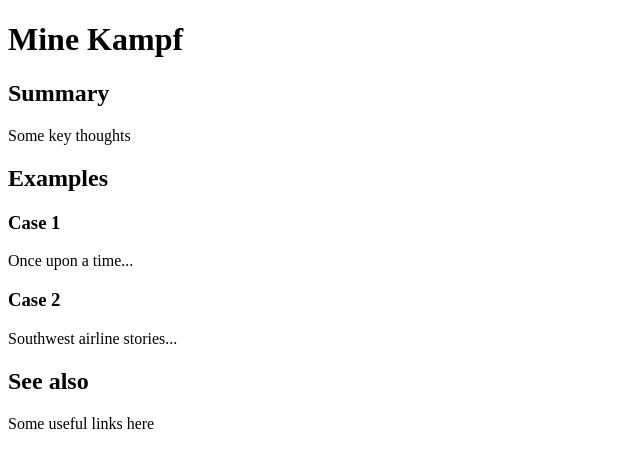
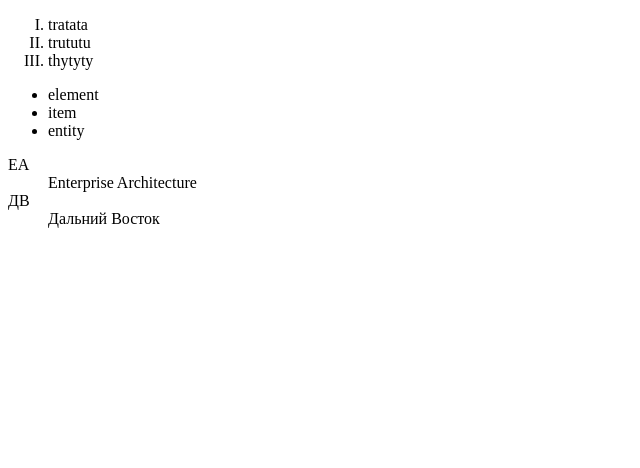
Before and after one commit to AndrewBiz/learn-html, a plain HTML site: page my-site/index.html in a window 1280 px wide. Shown: the whole page, without its empty margins (0-640 px from the left). Drawn offline with Linux system fonts and the light colour scheme.

Commit message:
lesson 6

```diff
--- a/my-site/index.html
+++ b/my-site/index.html
@@ -2,18 +2,24 @@
 <html>
   <head>
     <meta charset="utf-8" />
-    <title>html lesson 5</title>
+    <title>html lesson 6</title>
   </head>
   <body>
-    <h1>Mine Kampf</h1>
-    <h2>Summary</h2>
-    <p>Some key thoughts</p>
-    <h2>Examples</h2>
-    <h3>Case 1</h3>
-    <p>Once upon a time...</p>
-    <h3>Case 2</h3>
-    <p>Southwest airline stories...</p>
-    <h2>See also</h2>
-    <p>Some useful links here</p>
+    <ol type="I">
+      <li>tratata</li>
+      <li>trututu</li>
+      <li>thytyty</li>
+    </ol>
+    <ul>
+      <li>element</li>
+      <li>item</li>
+      <li>entity</li>
+    </ul>
+    <dl>
+      <dt>EA</dt>
+      <dd>Enterprise Architecture</dd>
+      <dt>ДВ</dt>
+      <dd>Дальний Восток</dd>
+    </dl>
   </body>
 </html>
```
Also changed, not shown: lessons/lesson6.txt (added).
